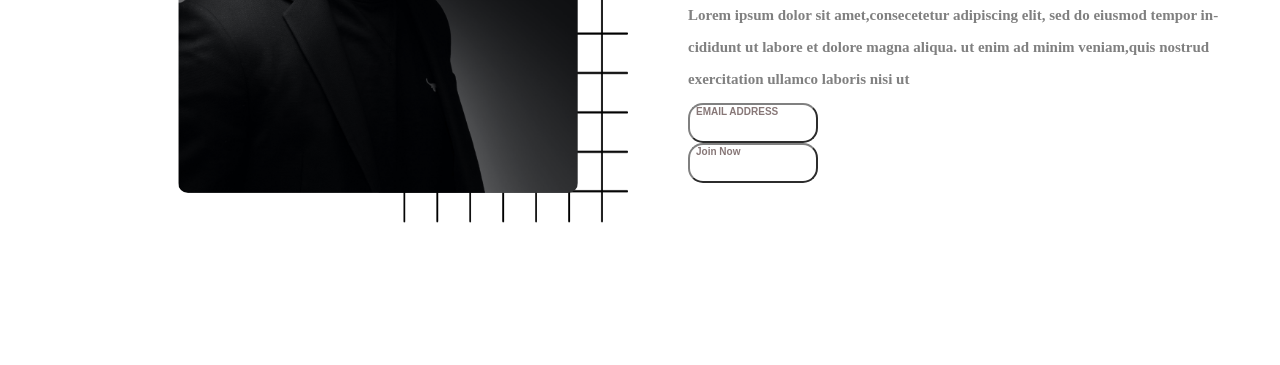
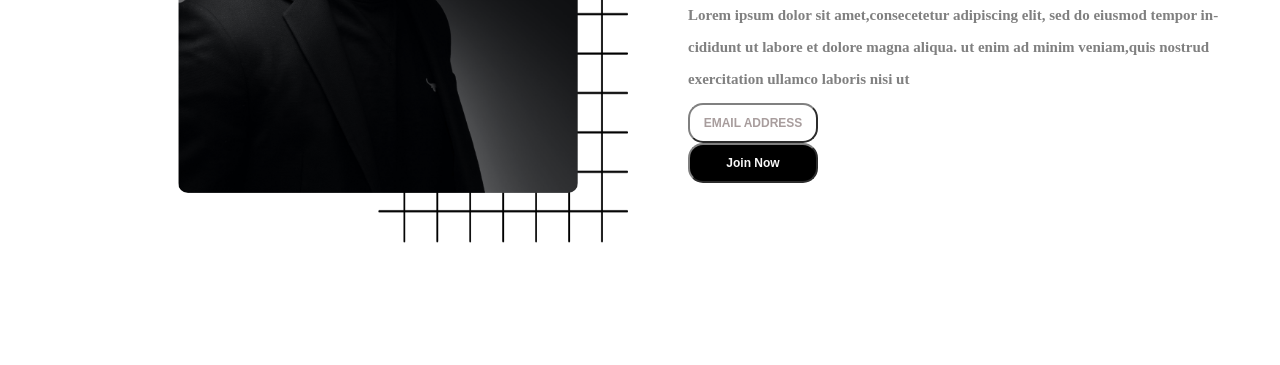
Before and after one commit to TridevSharma1/HTML_Css_Assignment, a plain HTML site: page somu_htm_css/somu_htm_css/Project 03/assets/Fashion.html in a window 1280 px wide. Shown: the part 435-800 px from the top of the page. Drawn offline with Linux system fonts and the light colour scheme.

Commit message:
update 2.4

```diff
--- a/somu_htm_css/somu_htm_css/Project 03/assets/Fashion.html
+++ b/somu_htm_css/somu_htm_css/Project 03/assets/Fashion.html
@@ -1,6 +1,6 @@
-
 <!DOCTYPE html>
 <html lang="en">
+
 <head>
   <meta charset="UTF-8">
   <meta name="viewport" content="width=device-width, initial-scale=1.0">
@@ -40,7 +40,7 @@
     border-radius: 12px;
     border-color: rgb(0, 0, 0);
     margin-left: 290px;
-      color: rgb(104, 102, 102);
+    color: rgb(142, 130, 130);
     font-weight: bold;
   }
 
@@ -48,7 +48,8 @@
     height: 50px;
     width: 70px;
     border-radius: 10px;
-      margin-left: 100px;}
+    margin-left: 100px;
+  }
 
   .main_section1 {
     display: flex;
@@ -56,39 +57,44 @@
     margin-top: 40px;
     gap: 10px;
   }
+
   .left_side img {
     height: 400px;
     width: 700px;
   }
-    .right_side button {
+
+  .btn {
     height: 40px;
     width: 130px;
-      color: rgb(118, 113, 113);
+    color: rgb(168, 157, 157);
     background-color: rgb(255, 255, 255);
     border-color: gray;
-      font-size: 10px;
-      font-weight: bold;
-      margin-right: 100px;
-      border-radius: 15px;
-    }
-     .Button_no_1 button {
-      height: 40px;
-      width: 130px;
-      color: rgb(135, 119, 119);
-      background-color: rgb(255, 255, 255);
-      border-color: gray;
-      font-size: 10px;
+    font-size: 12px;
     font-weight: bold;
     margin-right: 200px;
     border-radius: 15px;
-     display: flex;
-      font: bold; }
+    font-weight: bold;
+  }
+  .btn1 {
+    height: 40px;
+    width: 130px;
+    color: rgb(249, 249, 249);
+    background-color: rgb(0, 0, 0);
+    border-color: gray;
+    font-size: 12px;
+    font-weight: bold;
+    margin-right: 200px;
+    border-radius: 15px;
+    font-weight: bold;
+  }
 
   .description p {
     color: gray;
     font-size: 15px;
     font-weight: bold;
+
   }
+
   .left_side :nth-child(1) {
     height: 500px;
     width: 400px;
@@ -97,20 +103,19 @@
     z-index: 3;
     border-radius: 10px;
   }
+
   .left_side :nth-child(2) {
     height: 300px;
     width: 250px;
     position: absolute;
     z-index: 2;
     margin-left: 200px;
-      margin-top: 230px;
+    margin-top: 250px;
   }
 
-    .right_side{
+  .right_side {
     margin-left: 500px;
     margin-top: 150px;
-
-
   }
 </style>
 
@@ -140,9 +145,12 @@
       </div>
 
       <div class="right_side">
-          <div class="heading">
+        <div class="Image_2">
           <img src="./globe.png" alt="" />
           <img src="./start.png" alt="" />
+        </div>
+        <div class="heading">
+
           <h1>What's Trend In 2025 ?</h1>
         </div>
 
@@ -151,13 +159,15 @@
           <p>cididunt ut labore et dolore magna aliqua. ut enim ad minim veniam,quis nostrud</p>
           <P>exercitation ullamco laboris nisi ut</P>
         </div>
+
         <div class="Button_no_1">
           <button class="btn">EMAIL ADDRESS</button>
-          <button class="btn">Join Now</button>
+          <button class="btn1">Join Now</button>
         </div>
       </div>
     </main>
     </nav>
 </body>
 </body>
+
 </html>
```
Lines whose indentation alone changed are shown as unchanged.
